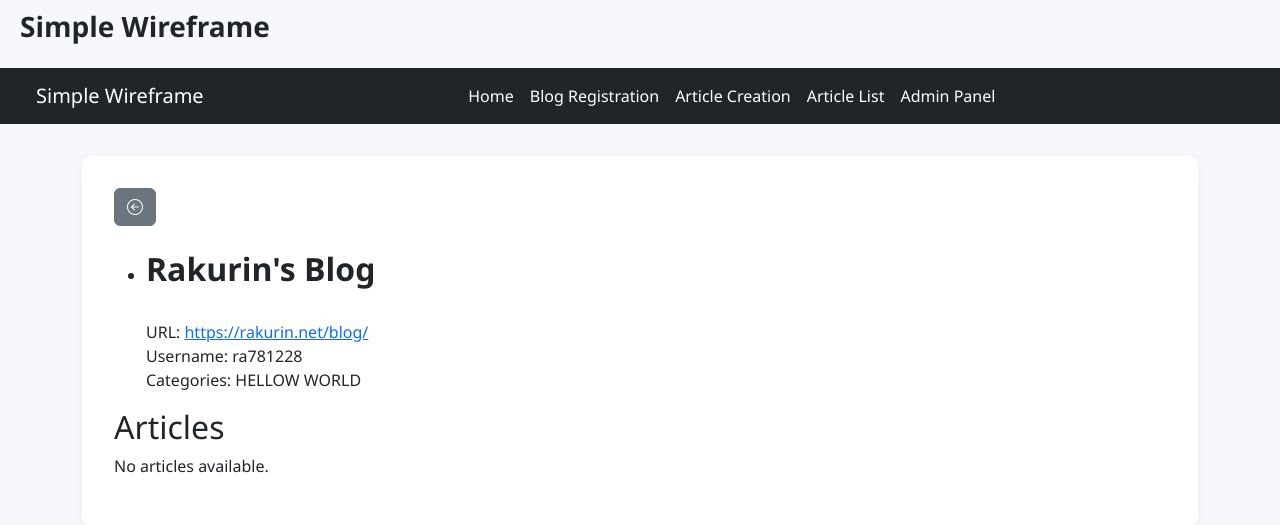
After one commit to gakhd625/Blogapp-Django, a Django app: page /blog-view/ in a window 1280 px wide. The commit adds this page. Shown: the top 525 px of the page. Run offline with Django 5.2, Linux system fonts and the light colour scheme.

Commit message:
[ADD] crud in regsitration

```diff
--- a/blogapp/templates/article_creation.html
+++ b/blogapp/templates/article_creation.html
@@ -27,9 +27,7 @@
     <br><br>
     <h5><strong>Generated Article Preview</strong></h5>
     <form method="POST">
-        <textarea name="generated_article" class="form-control" rows="5" readonly>
-(The generated article will be displayed here)
-        </textarea>
+        <textarea name="generated_article" class="form-control" rows="5">{{ generated_article|default:'' }}</textarea>
         <br>
         <table>
             <tr>
--- a/blogapp/templates/base.html
+++ b/blogapp/templates/base.html
@@ -5,6 +5,7 @@
     <meta name="viewport" content="width=device-width, initial-scale=1.0">
     <title>Simple Wireframe</title>
     <link rel="stylesheet" href="https://cdn.jsdelivr.net/npm/bootstrap@5.3.0/dist/css/bootstrap.min.css">
+    <link rel="stylesheet" href="https://cdn.jsdelivr.net/npm/bootstrap-icons@1.11.3/font/bootstrap-icons.css">
     <script src="https://cdn.jsdelivr.net/npm/bootstrap@5.3.0/dist/js/bootstrap.bundle.min.js"></script>
     <style>
         body {
--- a/blogapp/templates/blog_delete.html
+++ b/blogapp/templates/blog_delete.html
@@ -9,6 +9,7 @@
                 {% csrf_token %}
                 <p>Are you sure you want to delete this blog?</p>
                 <button type="submit" class="btn btn-danger w-100">Delete</button>
+                <a href="{% url 'blog_registration' %}" class="btn btn-secondary w-100 mt-2">Cancel</a>
             </form>
         </div>
     </div>
--- a/blogapp/templates/blog_registration.html
+++ b/blogapp/templates/blog_registration.html
@@ -46,6 +46,7 @@
             <td>
                 <a href="{% url 'blog_delete' blog_name=blog.name %}" class="btn btn-sm btn-danger text-white" style="text-decoration: none;">Delete</a>
                 <a href="{% url 'blog_edit' blog_name=blog.name %}" class="btn btn-sm btn-primary text-white" style="text-decoration: none;">Edit</a>
+                <a href="{% url 'blog_view' %}" class="btn btn-sm btn-success text-white" style="text-decoration: none;">View</a>
             </td>
 
         </tr>
--- /dev/null
+++ b/blogapp/templates/blog_view.html
@@ -0,0 +1,34 @@
+{% extends 'base.html' %}
+{% block content %}
+    <a href="{% url 'blog_registration' %}" class="btn btn-secondary text-white" style="text-decoration: none;">
+        <i class="bi bi-arrow-left-circle"></i>
+    </a><br><br>
+
+	{% if blogs %}
+		<ul>
+		{% for blog in blogs %}
+			<li>
+				<h2><strong>{{ blog.name }}</strong></h2><br>
+				URL: <a href="{{ blog.url }}">{{ blog.url }}</a><br>
+				Username: {{ blog.username }}<br>
+				Categories: {{ blog.category|join:', ' }}
+			</li>
+		{% endfor %}
+		</ul>
+	{% else %}
+		<p>No blogs available.</p>
+	{% endif %}
+
+	<h2>Articles</h2>
+	{% if articles %}
+		<ul>
+		{% for article in articles %}
+			<li>
+				<strong>{{ article.title }}</strong> ({{ article.date }}) - {{ article.status }}
+			</li>
+		{% endfor %}
+		</ul>
+	{% else %}
+		<p>No articles available.</p>
+	{% endif %}
+{% endblock %}
--- a/blogapp/urls.py
+++ b/blogapp/urls.py
@@ -11,4 +11,5 @@ urlpatterns = [
     path("article-delete/<int:article_id>/", views.article_delete, name="article_delete"),
     path("article-list/", views.article_list, name="article_list"),
     path("admin-panel/", views.admin_panel, name="admin_panel"),
+    path("blog-view/", views.blog_view, name="blog_view"),
 ]
--- a/blogapp/views.py
+++ b/blogapp/views.py
@@ -14,6 +14,9 @@ articles = [
 # Views
 def home(request):
     return render(request, "home.html")
+
+def blog_view(request):
+    return render(request, "blog_view.html", {"blogs": blogs, "articles": articles})
 
 def blog_registration(request):
     if request.method == "POST":
--- a/myproject/settings.py
+++ b/myproject/settings.py
@@ -25,11 +25,10 @@ SECRET_KEY = 'django-insecure-&@)1a_r5qv@e+7kl_mfcw+bi!_q!7+jb6dtbu@hkvi66wz!@c2
 # SECURITY WARNING: don't run with debug turned on in production!
 DEBUG = True
 
-ALLOWED_HOSTS = []
+ALLOWED_HOSTS = ["127.0.0.1", "localhost"]
 
 
 # Application definition
-
 INSTALLED_APPS = [
     'django.contrib.admin',
     'django.contrib.auth',
@@ -44,7 +43,7 @@ MIDDLEWARE = [
     'django.middleware.security.SecurityMiddleware',
     'django.contrib.sessions.middleware.SessionMiddleware',
     'django.middleware.common.CommonMiddleware',
-    'django.middleware.csrf.CsrfViewMiddleware',
+    # 'django.middleware.csrf.CsrfViewMiddleware',
     'django.contrib.auth.middleware.AuthenticationMiddleware',
     'django.contrib.messages.middleware.MessageMiddleware',
     'django.middleware.clickjacking.XFrameOptionsMiddleware',
```
